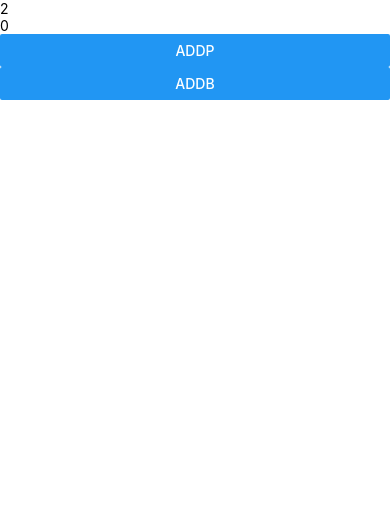
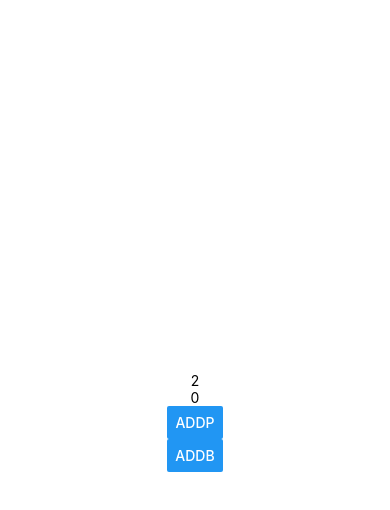
Before and after one commit to kennygchen/playbox, a React Native app: screen /Home in a window 390 px wide. Shown: the top 510 px of the page. Built offline with nearby package versions, Linux system fonts and the light colour scheme.

Commit message:
changed styling

```diff
--- a/App.jsx
+++ b/App.jsx
@@ -19,7 +19,7 @@ export default function App() {
 		// 		<Stack.Screen name='Blank' component={Blank}/>
 		// 	</Stack.Navigator>
 		// </NavigationContainer>
-		<SafeAreaView>
+		<SafeAreaView style={styles.container}>
 			<Text>{p}</Text>
 			<Text>{b}</Text>
 			<Button title='addP' onPress={() => setP(p + 1)}></Button>
```
